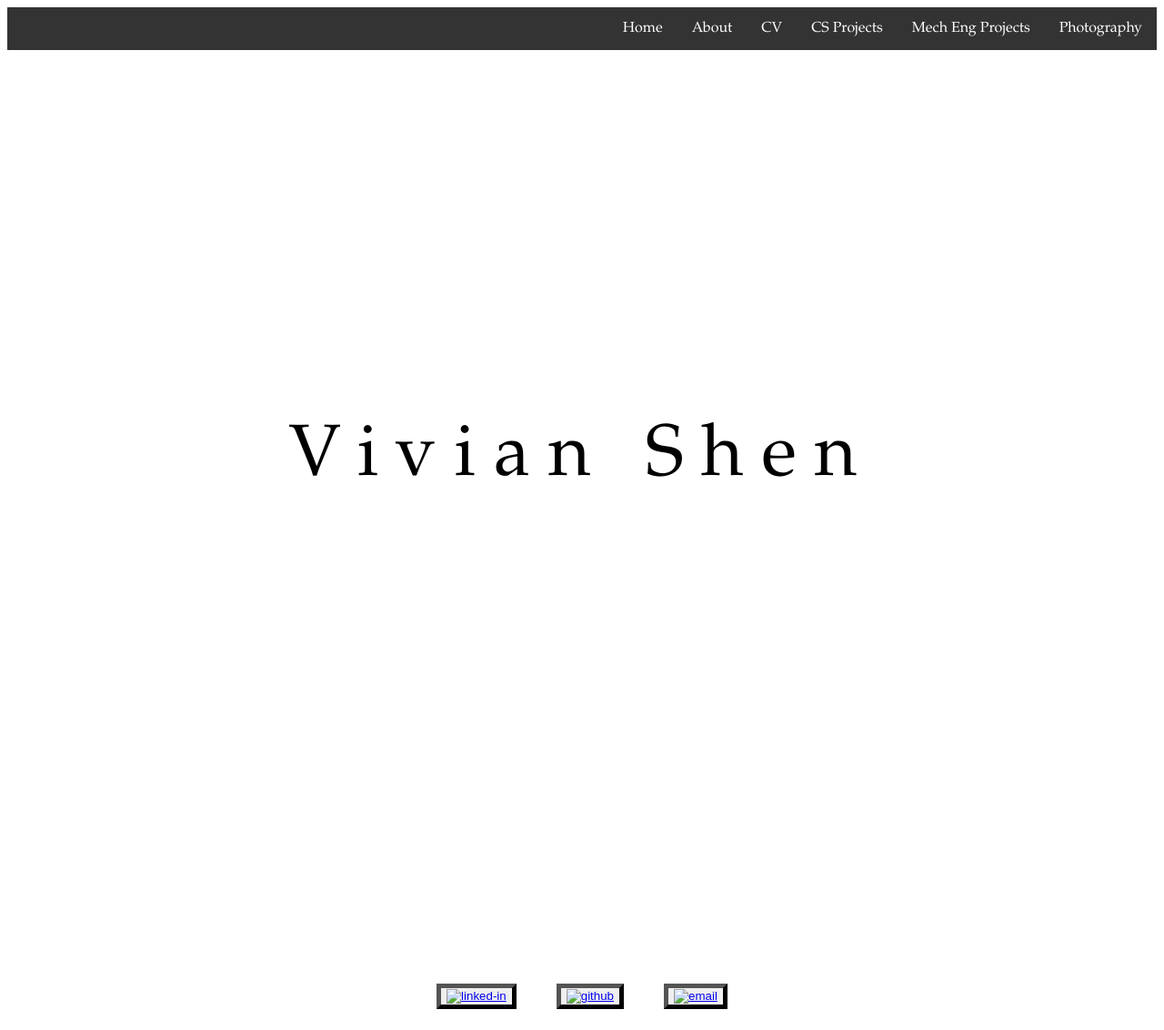
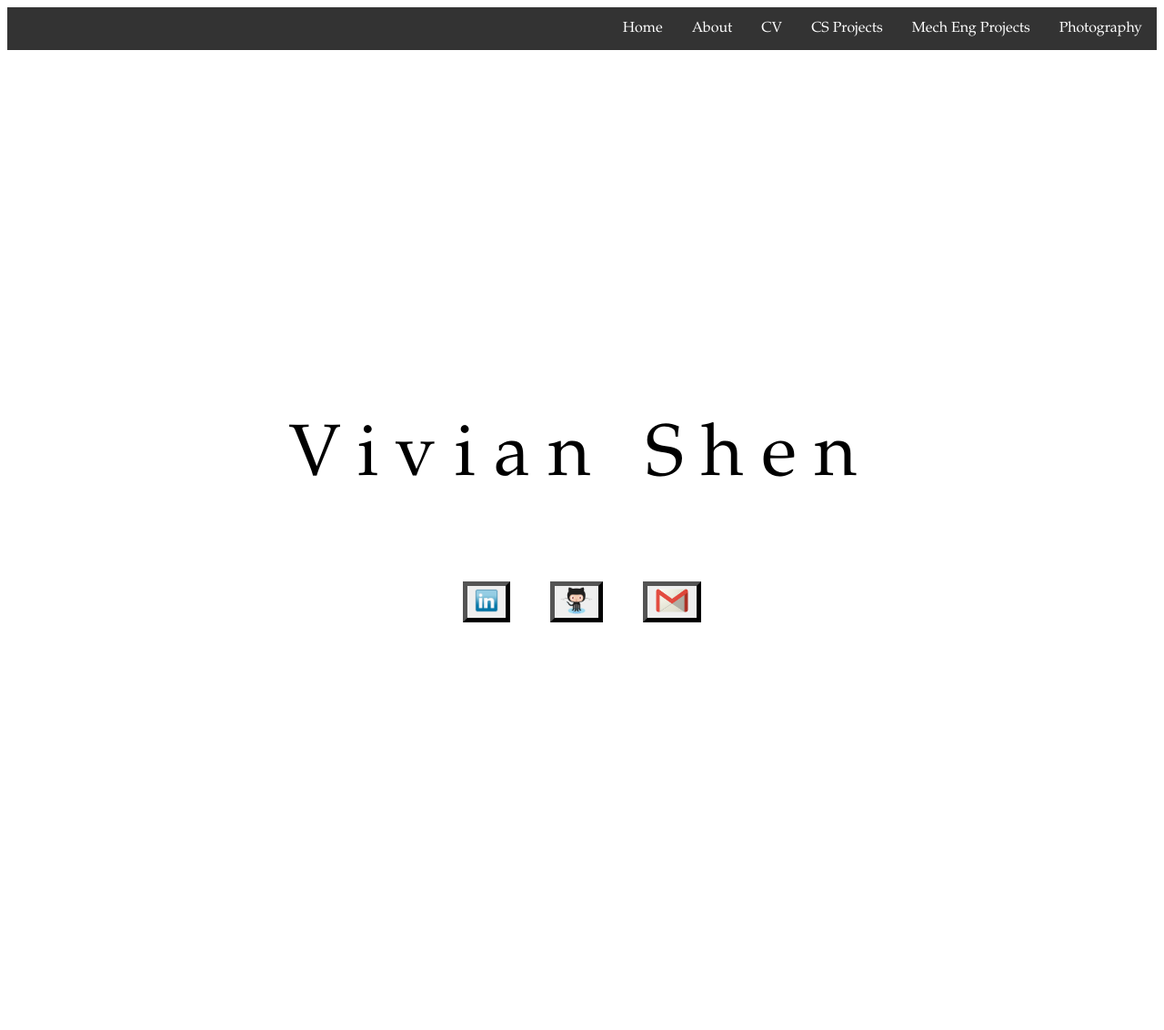
Before and after one commit to Vivikyung/vivikyung.github.io, a Jekyll site: the page built from index.html, in a window 1280 px wide. Shown: the whole page at 91% size. Built offline with Jekyll 4.4.1, drawn with Linux system fonts in a browser that asks for light colours; after the commit the page ends 900 px from its top, so only the background shows below that.

Commit message:
pls buttons do the thing
where you have images and are in the center bottom

```diff
--- a/_layouts/default.html
+++ b/_layouts/default.html
@@ -28,9 +28,9 @@
 
 	<footer>
 		<div id="align">
-			<button type="submit"><a href="https://www.linkedin.com/in/vivianhshen"><img src="_layouts/linkedin.jpg" alt="linked-in" height="30px" width="auto"/></a></button>
-			<button type="submit"><a href="https://www.github.com/vivikyung"><img src="_layouts/github.jpg" alt="github" height="30px" width="auto"/></a></button>
-			<button type="submit"><a href="mailto:vivian.shen@columbia.edu"><img src="_layouts/gmail.jpg" alt="email" height="30px" width="auto"/></a></button>
+			<button type="submit"><a href="https://www.linkedin.com/in/vivianhshen"><img src="/images/linkedin.jpg" alt="linked-in" height="30px" width="auto"/></a></button>
+			<button type="submit"><a href="https://www.github.com/vivikyung"><img src="/images/github.jpg" alt="github" height="30px" width="auto"/></a></button>
+			<button type="submit"><a href="mailto:vivian.shen@columbia.edu"><img src="/images/gmail.jpg" alt="email" height="30px" width="auto"/></a></button>
 		</div>
 	</footer>
 </body>
--- a/css/main.css
+++ b/css/main.css
@@ -55,7 +55,7 @@ strong {
 /* alignment of the small buttons */
 #align {
 	text-align: center;
-	margin-top:80%;
+	margin-top:45%;
 }
 
 #align button{
```
Also changed, not shown: images/github.jpg (renamed from _layouts/github.jpg), images/gmail.jpg (renamed from _layouts/gmail.jpg), images/linkedin.jpg (renamed from _layouts/linkedin.jpg).
